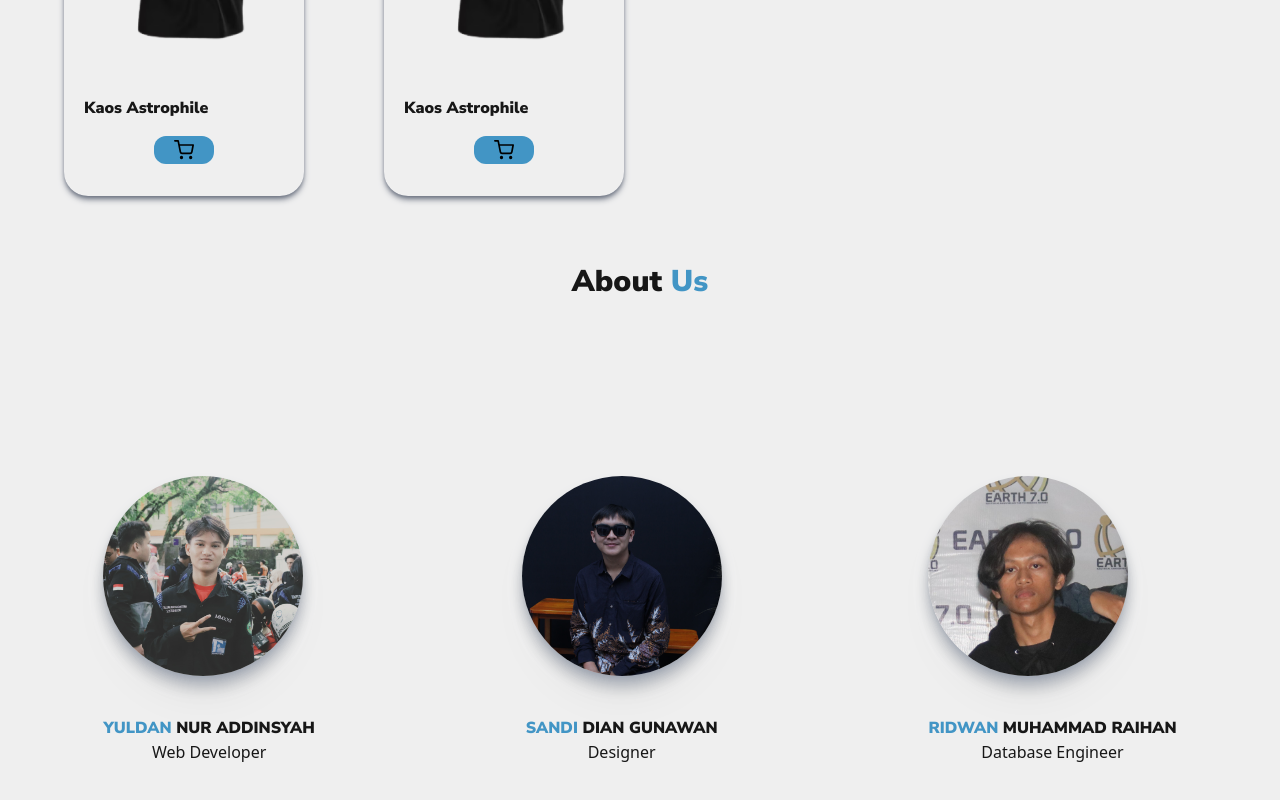
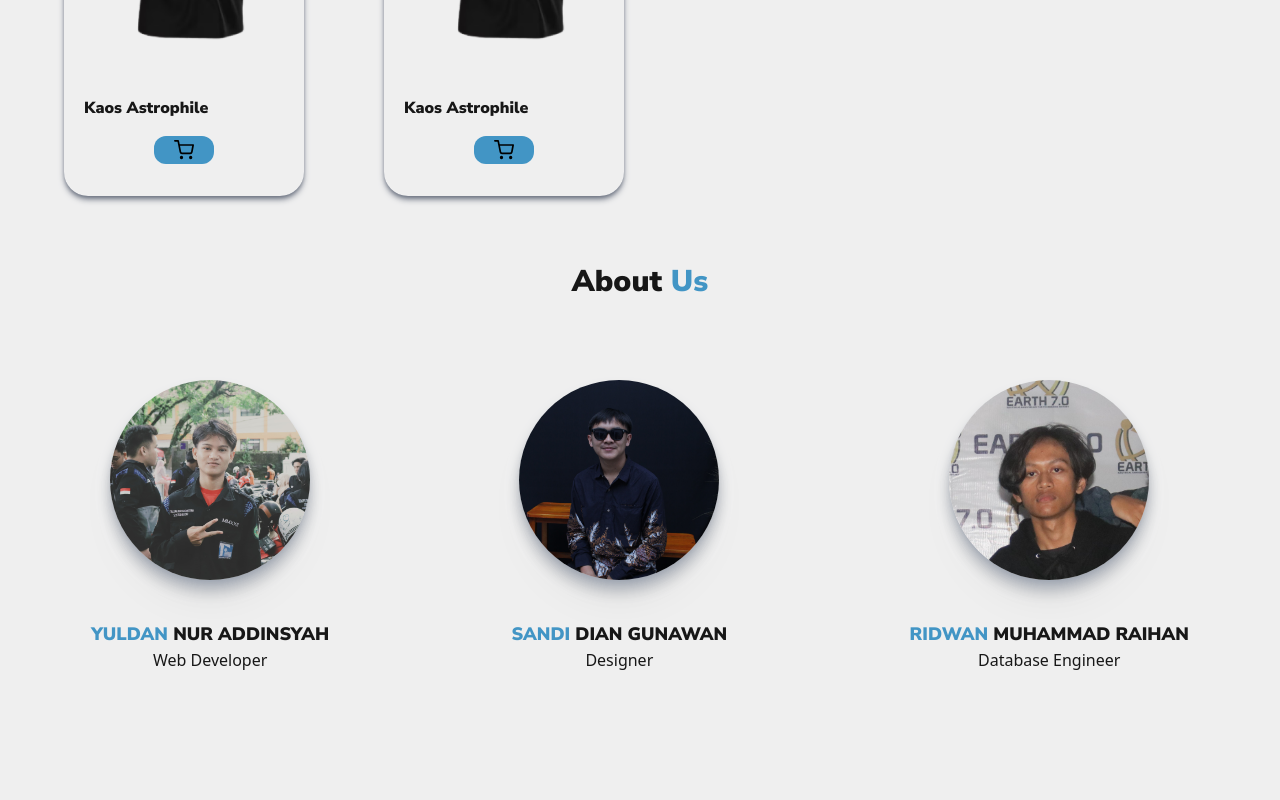
Before and after one commit to yuldan14/astrophile-react, a Next.js app: page / in a window 1280 px wide. Shown: the part 2246-3046 px from the top of the page. Built offline with nearby package versions, Linux system fonts and the light colour scheme.

Commit message:
responsif

```diff
--- a/src/app/components/AboutUs.tsx
+++ b/src/app/components/AboutUs.tsx
@@ -59,47 +59,55 @@ const AboutUs = () => {
           About <span className="span">Us</span>
         </p>
       </div>
-      <div className="h-[100vh]">
-        <div className="flex justify-around items-center h-[80vh] ">
+      <div className="h-[100%]">
+        <div className="flex justify-around mt-[5rem] h-[80vh] ">
           <div className="flex justify-around w-[100%]">
             <div ref={addToImageRefs}>
+              <div className="flex justify-center">
                 <Image
                   src="/yuldan.jpg"
                   height={200}
                   width={200}
                   alt="yuldan"
-                className="rounded-[50%] object-cover aspect-square w-[200px] h-[200px] shadow-lg shadow-gray-400 drop-shadow-xl"
+                  className="rounded-[50%] object-cover aspect-square w-[100px] h-[100px] md:w-[180px] md:h-[180px] lg:w-[200px] lg:h-[200px] shadow-lg shadow-gray-400 drop-shadow-xl"
                 />
-              <p className="nunito mt-10 text-center">
+              </div>
+              <p className="nunito mt-10 text-center text-sm md:text-md lg:text-lg">
                 <span className="span">YULDAN</span> NUR ADDINSYAH
               </p>
               <p className="font-sans w-[100%] text-center">Web Developer</p>
             </div>
             <div ref={addToImageRefs}>
+              <div className="flex justify-center">
                 <Image
                   src="/Sandi.jpg"
                   height={200}
                   width={200}
                   alt="Sandi"
-                className="rounded-[50%] object-cover aspect-square w-[200px] h-[200px] shadow-lg shadow-gray-400 drop-shadow-xl"
+                  className="rounded-[50%] object-cover aspect-square w-[100px] h-[100px] md:w-[180px] md:h-[180px] lg:w-[200px] lg:h-[200px] shadow-lg shadow-gray-400 drop-shadow-xl"
                 />
-              <p className="nunito mt-10 text-center">
+              </div>
+              <p className="nunito mt-10 text-center text-sm md:text-md lg:text-lg">
                 <span className="span">SANDI</span> DIAN GUNAWAN
               </p>
               <p className="font-sans w-[100%] text-center">Designer</p>
             </div>
             <div ref={addToImageRefs}>
+              <div className="flex justify-center">
                 <Image
                   src="/Ridwan.jpg"
                   height={200}
                   width={200}
                   alt="yuldan"
-                className="rounded-[50%] object-cover aspect-square w-[200px] h-[200px] shadow-lg shadow-gray-400 drop-shadow-xl"
+                  className="rounded-[50%] object-cover aspect-square w-[100px] h-[100px] md:w-[180px] md:h-[180px] lg:w-[200px] lg:h-[200px] shadow-lg shadow-gray-400 drop-shadow-xl"
                 />
-              <p className="nunito mt-10 text-center">
-                <span className="span">RIDWAN</span> MUHAMMAD RAIHAN
+              </div>
+              <p className="nunito mt-10 text-center text-sm md:text-md lg:text-lg">
+                <span className="span ">RIDWAN</span> MUHAMMAD RAIHAN
               </p>
-              <p className="font-sans w-[100%] text-center">Database Engineer</p>
+              <p className="font-sans w-[100%] text-center">
+                Database Engineer
+              </p>
             </div>
           </div>
         </div>
```
Lines whose indentation alone changed are shown as unchanged.
